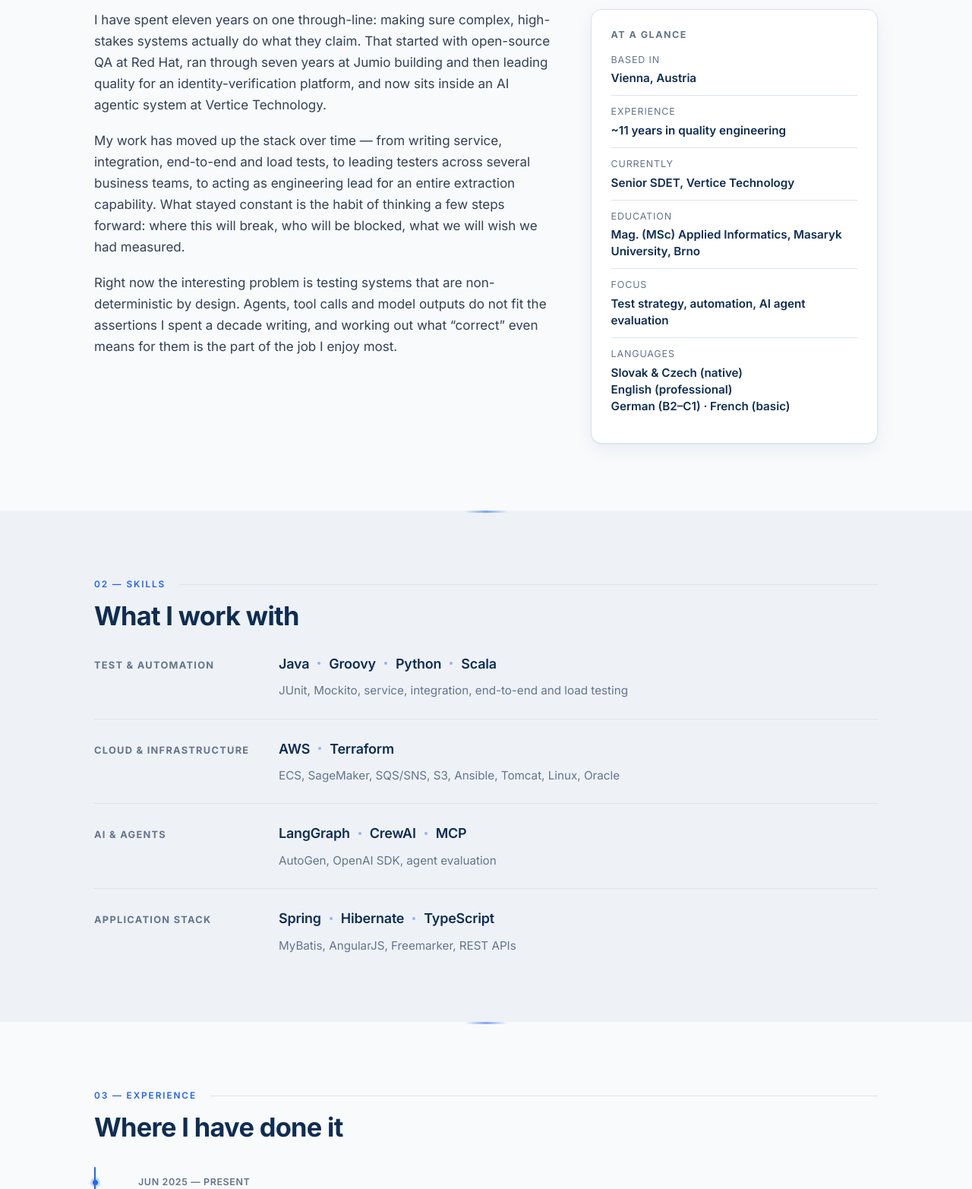
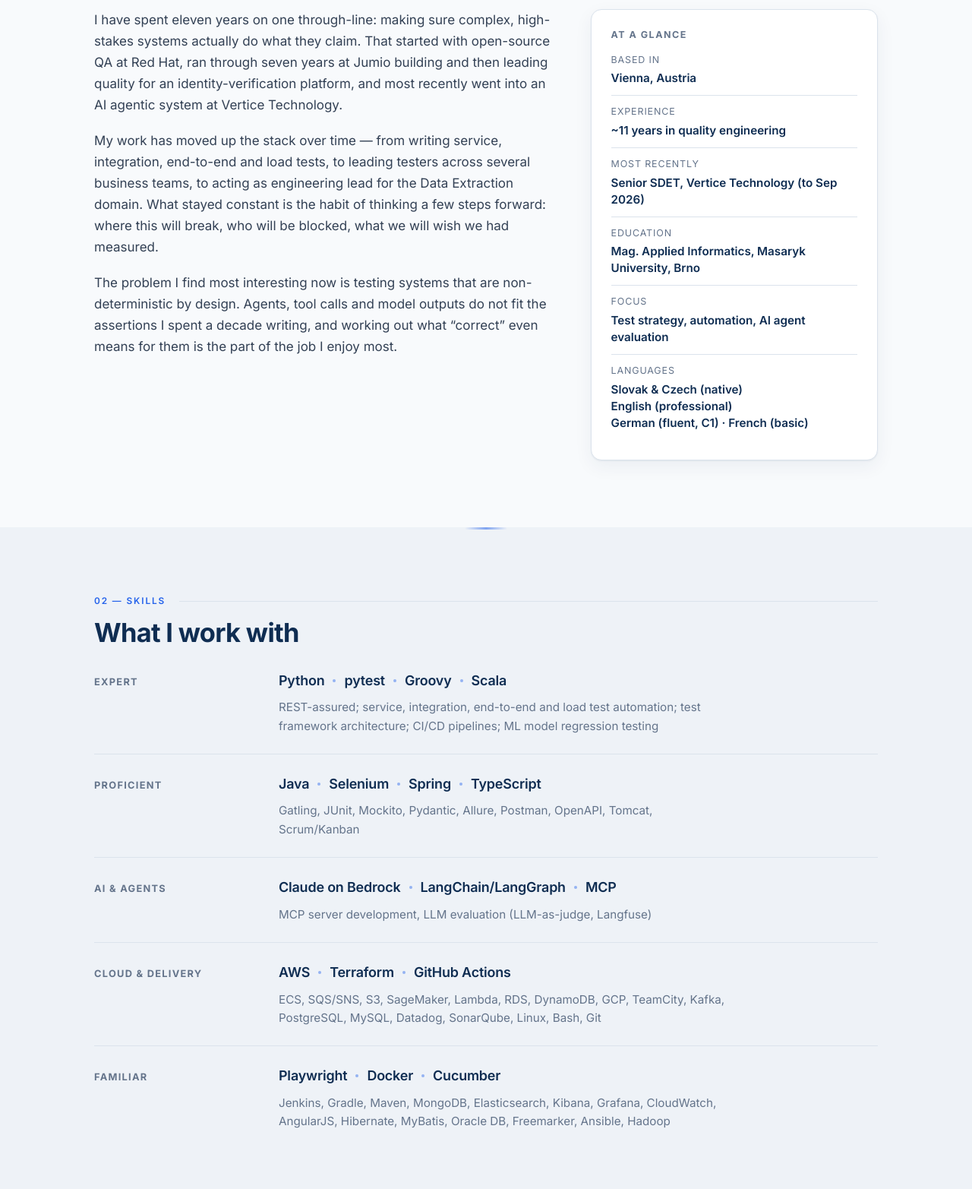
Before and after one commit to jrumanov/jrumanov.github.io, a plain HTML site: page index.html in a window 1280 px wide. Shown: the part 708-2273 px from the top of the page at 76% size. Drawn offline with Linux system fonts and the light colour scheme.

Commit message:
Update site from 2026-10 CV: Vertice end date, fuller roles, regrouped skills, availability line
Co-Authored-By: Claude Sonnet 5.5 <noreply@anthropic.com>

```diff
--- a/index.html
+++ b/index.html
@@ -50,10 +50,10 @@
 <section class="hero" id="top">
   <div class="wrap hero-inner">
     <div class="hero-text">
-      <p class="eyebrow">Vienna, Austria</p>
+      <p class="eyebrow">Vienna, Austria &middot; Working on own projects, open to new challenges</p>
       <h1>Jakub Rumanovský</h1>
       <p class="hero-role">Senior Software Developer in Test</p>
-      <p class="hero-tagline">Eleven years making complex systems trustworthy &mdash; from Red Hat and Jumio&rsquo;s identity platform to the AI agents I test today.</p>
+      <p class="hero-tagline">Eleven years making complex systems trustworthy &mdash; from Red Hat and Jumio&rsquo;s identity platform to testing AI agentic systems.</p>
       <div class="hero-actions">
         <a class="btn btn-primary" href="#contact">Get in touch</a>
         <a class="btn btn-ghost" href="#experience">View experience</a>
@@ -72,19 +72,19 @@
     <h2>Quality is an engineering discipline, not a gate at the end</h2>
     <div class="about-grid">
       <div class="about-body">
-        <p>I have spent eleven years on one through-line: making sure complex, high-stakes systems actually do what they claim. That started with open-source QA at Red Hat, ran through seven years at Jumio building and then leading quality for an identity-verification platform, and now sits inside an AI agentic system at Vertice Technology.</p>
-        <p>My work has moved up the stack over time &mdash; from writing service, integration, end-to-end and load tests, to leading testers across several business teams, to acting as engineering lead for an entire extraction capability. What stayed constant is the habit of thinking a few steps forward: where this will break, who will be blocked, what we will wish we had measured.</p>
-        <p>Right now the interesting problem is testing systems that are non-deterministic by design. Agents, tool calls and model outputs do not fit the assertions I spent a decade writing, and working out what &ldquo;correct&rdquo; even means for them is the part of the job I enjoy most.</p>
+        <p>I have spent eleven years on one through-line: making sure complex, high-stakes systems actually do what they claim. That started with open-source QA at Red Hat, ran through seven years at Jumio building and then leading quality for an identity-verification platform, and most recently went into an AI agentic system at Vertice Technology.</p>
+        <p>My work has moved up the stack over time &mdash; from writing service, integration, end-to-end and load tests, to leading testers across several business teams, to acting as engineering lead for the Data Extraction domain. What stayed constant is the habit of thinking a few steps forward: where this will break, who will be blocked, what we will wish we had measured.</p>
+        <p>The problem I find most interesting now is testing systems that are non-deterministic by design. Agents, tool calls and model outputs do not fit the assertions I spent a decade writing, and working out what &ldquo;correct&rdquo; even means for them is the part of the job I enjoy most.</p>
       </div>
       <aside class="about-facts">
         <h3>At a glance</h3>
         <dl>
           <div><dt>Based in</dt><dd>Vienna, Austria</dd></div>
           <div><dt>Experience</dt><dd>~11 years in quality engineering</dd></div>
-          <div><dt>Currently</dt><dd>Senior SDET, Vertice Technology</dd></div>
-          <div><dt>Education</dt><dd>Mag. (MSc) Applied Informatics, Masaryk University, Brno</dd></div>
+          <div><dt>Most recently</dt><dd>Senior SDET, Vertice Technology (to Sep 2026)</dd></div>
+          <div><dt>Education</dt><dd>Mag. Applied Informatics, Masaryk University, Brno</dd></div>
           <div><dt>Focus</dt><dd>Test strategy, automation, AI agent evaluation</dd></div>
-          <div><dt>Languages</dt><dd>Slovak &amp; Czech (native)<br>English (professional)<br>German (B2&ndash;C1) &middot; French (basic)</dd></div>
+          <div><dt>Languages</dt><dd>Slovak &amp; Czech (native)<br>English (professional)<br>German (fluent, C1) &middot; French (basic)</dd></div>
         </dl>
       </aside>
     </div>
@@ -99,22 +99,22 @@
     <dl class="skill-rows">
 
       <div class="skill-row">
-        <dt>Test &amp; automation</dt>
+        <dt>Expert</dt>
         <dd>
           <ul class="skill-primary">
-            <li>Java</li><li>Groovy</li><li>Python</li><li>Scala</li>
+            <li>Python</li><li>pytest</li><li>Groovy</li><li>Scala</li>
           </ul>
-          <p class="skill-secondary">JUnit, Mockito, service, integration, end-to-end and load testing</p>
+          <p class="skill-secondary">REST-assured; service, integration, end-to-end and load test automation; test framework architecture; CI/CD pipelines; ML model regression testing</p>
         </dd>
       </div>
 
       <div class="skill-row">
-        <dt>Cloud &amp; infrastructure</dt>
+        <dt>Proficient</dt>
         <dd>
           <ul class="skill-primary">
-            <li>AWS</li><li>Terraform</li>
+            <li>Java</li><li>Selenium</li><li>Spring</li><li>TypeScript</li>
           </ul>
-          <p class="skill-secondary">ECS, SageMaker, SQS/SNS, S3, Ansible, Tomcat, Linux, Oracle</p>
+          <p class="skill-secondary">Gatling, JUnit, Mockito, Pydantic, Allure, Postman, OpenAPI, Tomcat, Scrum/Kanban</p>
         </dd>
       </div>
 
@@ -122,19 +122,29 @@
         <dt>AI &amp; agents</dt>
         <dd>
           <ul class="skill-primary">
-            <li>LangGraph</li><li>CrewAI</li><li>MCP</li>
+            <li>Claude on Bedrock</li><li>LangChain/LangGraph</li><li>MCP</li>
           </ul>
-          <p class="skill-secondary">AutoGen, OpenAI SDK, agent evaluation</p>
+          <p class="skill-secondary">MCP server development, LLM evaluation (LLM-as-judge, Langfuse)</p>
         </dd>
       </div>
 
       <div class="skill-row">
-        <dt>Application stack</dt>
+        <dt>Cloud &amp; delivery</dt>
         <dd>
           <ul class="skill-primary">
-            <li>Spring</li><li>Hibernate</li><li>TypeScript</li>
+            <li>AWS</li><li>Terraform</li><li>GitHub Actions</li>
           </ul>
-          <p class="skill-secondary">MyBatis, AngularJS, Freemarker, REST APIs</p>
+          <p class="skill-secondary">ECS, SQS/SNS, S3, SageMaker, Lambda, RDS, DynamoDB, GCP, TeamCity, Kafka, PostgreSQL, MySQL, Datadog, SonarQube, Linux, Bash, Git</p>
+        </dd>
+      </div>
+
+      <div class="skill-row">
+        <dt>Familiar</dt>
+        <dd>
+          <ul class="skill-primary">
+            <li>Playwright</li><li>Docker</li><li>Cucumber</li>
+          </ul>
+          <p class="skill-secondary">Jenkins, Gradle, Maven, MongoDB, Elasticsearch, Kibana, Grafana, CloudWatch, AngularJS, Hibernate, MyBatis, Oracle DB, Freemarker, Ansible, Hadoop</p>
         </dd>
       </div>
 
@@ -150,38 +160,38 @@
     <ol class="timeline">
 
       <li class="tl-item">
-        <p class="tl-date">Jun 2025 &mdash; Present</p>
+        <p class="tl-date">Jun 2025 &mdash; Sep 2026</p>
         <h3>Senior Software Developer in Test</h3>
         <p class="tl-org">Vertice Technology &middot; Vienna</p>
-        <p>Part of a small independent team building an internal AI agentic system. I deliver scalable testing solutions for the team and test the agents, their integrations and the user interface.</p>
+        <p>Hands-on member, coding daily, of a small independent team building an internal AI agentic system. I delivered scalable internal testing solutions for the team and tested the agents, their integrations and the user interface, using LLM-as-judge and CI-gated evals.</p>
       </li>
 
       <li class="tl-item">
         <p class="tl-date">Aug 2024 &mdash; Apr 2025</p>
         <h3>Engineering Lead, Extraction Capability</h3>
         <p class="tl-org">Jumio &middot; Vienna</p>
-        <p>Engineering lead for a business team. Took part in long-term technical decisions and used deep system knowledge to help prioritise changes and choose the right technical direction.</p>
+        <p>Engineering lead for the Data Extraction domain after a reorganization. Drove technical direction, architecture and quality standards, guided engineering teams through complex technical challenges and architectural evaluations, and designed and deployed an automated regression testing pipeline for production documents with anonymized result reporting &mdash; while still coding every day.</p>
       </li>
 
       <li class="tl-item">
         <p class="tl-date">Aug 2022 &mdash; Aug 2024</p>
         <h3>QA Lead</h3>
         <p class="tl-org">Jumio &middot; Vienna</p>
-        <p>Technical lead for testers across multiple business teams &mdash; shielding them from interruption, removing blockers, promoting best practice and owning the long-term quality vision. Prepared onboarding and knowledge transfer for new joiners while staying hands-on with the technical work.</p>
+        <p>Technical and personnel lead of a QA team of up to seven across multiple business teams. Defined QA strategy, quality gates and release criteria; coached and mentored through 1:1s, feedback and conflict resolution; ran recruitment, interviews, hiring and onboarding; shielded the team from interruption and removed blockers. Stayed hands-on, coding daily.</p>
       </li>
 
       <li class="tl-item">
         <p class="tl-date">Sep 2018 &mdash; Jul 2022</p>
-        <h3>Developer in Test</h3>
+        <h3>Developer in Test &amp; Principal SDET</h3>
         <p class="tl-org">Jumio &middot; Vienna</p>
-        <p>Wrote automated service, integration, end-to-end and load tests in Java, Groovy, Python and Scala, inside an agile team and involved from ticket creation through to production release. Hands-on with Terraform and AWS (ECS, SageMaker, SQS/SNS, S3). Grew with the product through its crucial milestones and launches, became a go-to person for product behaviour and smaller architectural calls, and interviewed candidates.</p>
+        <p>Designed and maintained automated service, integration, end-to-end and load tests (Java, Spring, Groovy, Python, Scala) in an agile team, involved from the birth of a ticket until its release to production. Architected and owned the internal test framework, built CI/CD pipelines on AWS with automated test execution and failure analysis, and led code reviews and QA of document and data extraction ML models (regression tests, dataset evaluations). Hands-on with Terraform and AWS (ECS, SageMaker, SQS/SNS, S3 and more). Grew with the product through its crucial milestones and launches, became the go-to person for product functionality and smaller architectural decisions, and served as first and second round interviewer.</p>
       </li>
 
       <li class="tl-item tl-early">
         <p class="tl-date">Dec 2015 &mdash; Jul 2018</p>
         <h3>System Analyst &middot; Java Full-Stack</h3>
         <p class="tl-org">Infonova &middot; Graz</p>
-        <p>Full-stack developer in a young Scrum team building a large CRM system for enterprise customers. Java, Spring, Hibernate, MyBatis, AngularJS, TypeScript, Freemarker, Oracle DB, Ansible and Tomcat; JUnit and Mockito for tests.</p>
+        <p>Full-stack developer, coding daily in a young Scrum team on a big CRM system for enterprise customers. Java, Spring, REST services, Hibernate, MyBatis, AngularJS, TypeScript, Freemarker, Oracle DB, Ansible and Tomcat; JUnit and Mockito for tests.</p>
       </li>
 
       <li class="tl-item tl-early">
@@ -195,16 +205,16 @@
         <p class="tl-date">2014 &mdash; 2015</p>
         <h3>Quality Assurance Intern, Big Data</h3>
         <p class="tl-org">Red Hat &middot; Brno</p>
-        <p>Worked in the Big Data QA team on Hadoop as part of Red Hat Storage &mdash; smoke testing, manual testing and automation. Where I learned the open-source community, Linux, and disciplined error reporting.</p>
+        <p>Worked in the Big Data QA team on Hadoop as part of the Red Hat Storage product &mdash; smoke testing, manual testing and automation. Where I learned the open-source community, Linux (RedHat, Fedora), and disciplined error reporting with Bugzilla.</p>
       </li>
 
     </ol>
 
     <h3 class="sub-head">Education</h3>
     <ul class="edu">
-      <li><span class="edu-date">2013 &mdash; 2016</span><span><strong>Mag. (MSc), Applied Informatics</strong> &mdash; Masaryk University, Brno</span></li>
-      <li><span class="edu-date">2013 &mdash; 2014</span><span><strong>Computational Linguistics</strong> &mdash; Saarland University, Saarbrücken &middot; Erasmus semester</span></li>
-      <li><span class="edu-date">2009 &mdash; 2013</span><span><strong>BSc, Applied Informatics</strong> &mdash; Masaryk University, Brno</span></li>
+      <li><span class="edu-date">2013 &mdash; 2016</span><span><strong>Master of Applied Informatics</strong> &mdash; Masaryk University, Brno</span></li>
+      <li><span class="edu-date">2013 &mdash; 2014</span><span><strong>Computer Linguistics</strong> &mdash; Saarland University, Saarbrücken &middot; Erasmus semester abroad</span></li>
+      <li><span class="edu-date">2009 &mdash; 2013</span><span><strong>Bachelor of Applied Informatics</strong> &mdash; Masaryk University, Brno</span></li>
     </ul>
   </div>
 </section>
@@ -243,6 +253,7 @@
       <li>Reading</li>
       <li>Science</li>
       <li>Psychology</li>
+      <li>Leadership</li>
     </ul>
   </div>
 </section>
@@ -252,7 +263,7 @@
   <div class="wrap contact-inner">
     <p class="section-label light">06 &mdash; Contact</p>
     <h2>Let&rsquo;s talk</h2>
-    <p class="contact-lead">Hiring, a question about testing agentic systems, or something else entirely &mdash; email is the best way to reach me.</p>
+    <p class="contact-lead">I&rsquo;m working on my own projects and open to new challenges. Hiring, a question about testing agentic systems, or something else entirely &mdash; email is the best way to reach me.</p>
     <a class="btn btn-primary btn-lg" href="mailto:jakub.rumanovsky@gmail.com">jakub.rumanovsky@gmail.com</a>
   </div>
 </section>
```
